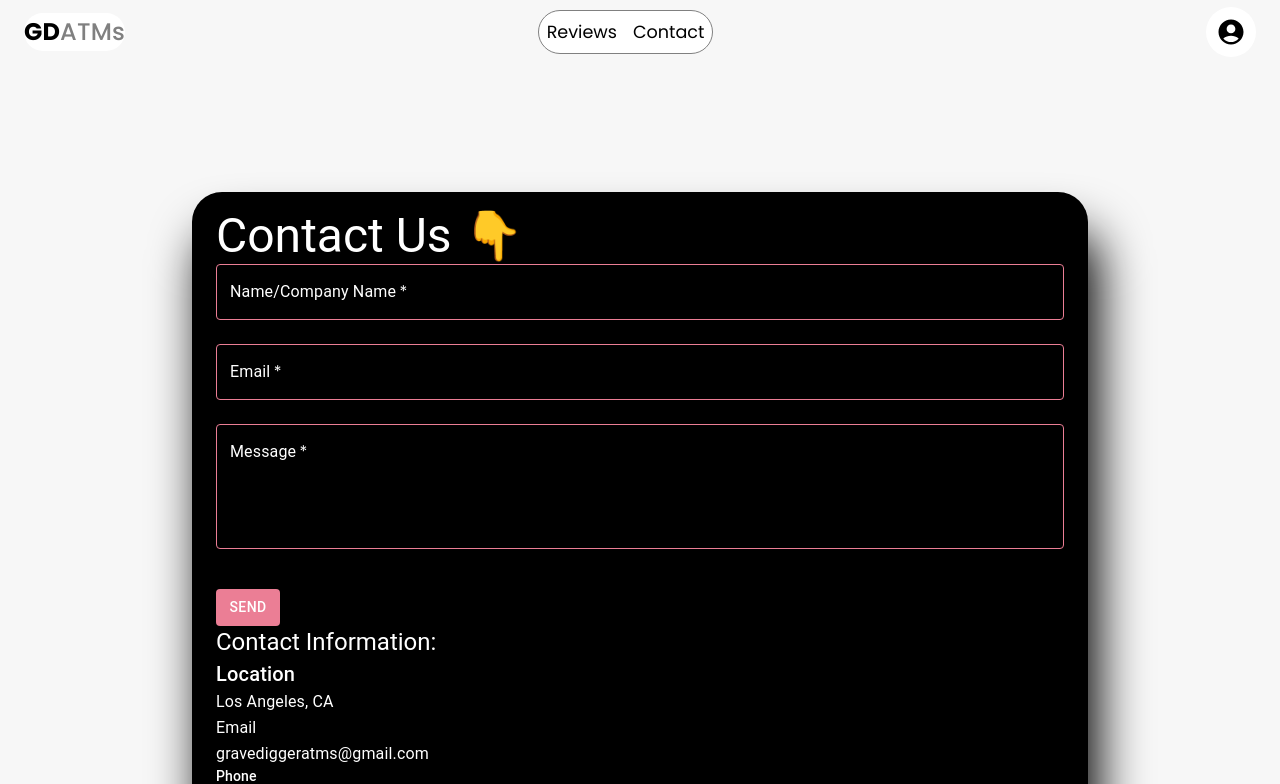
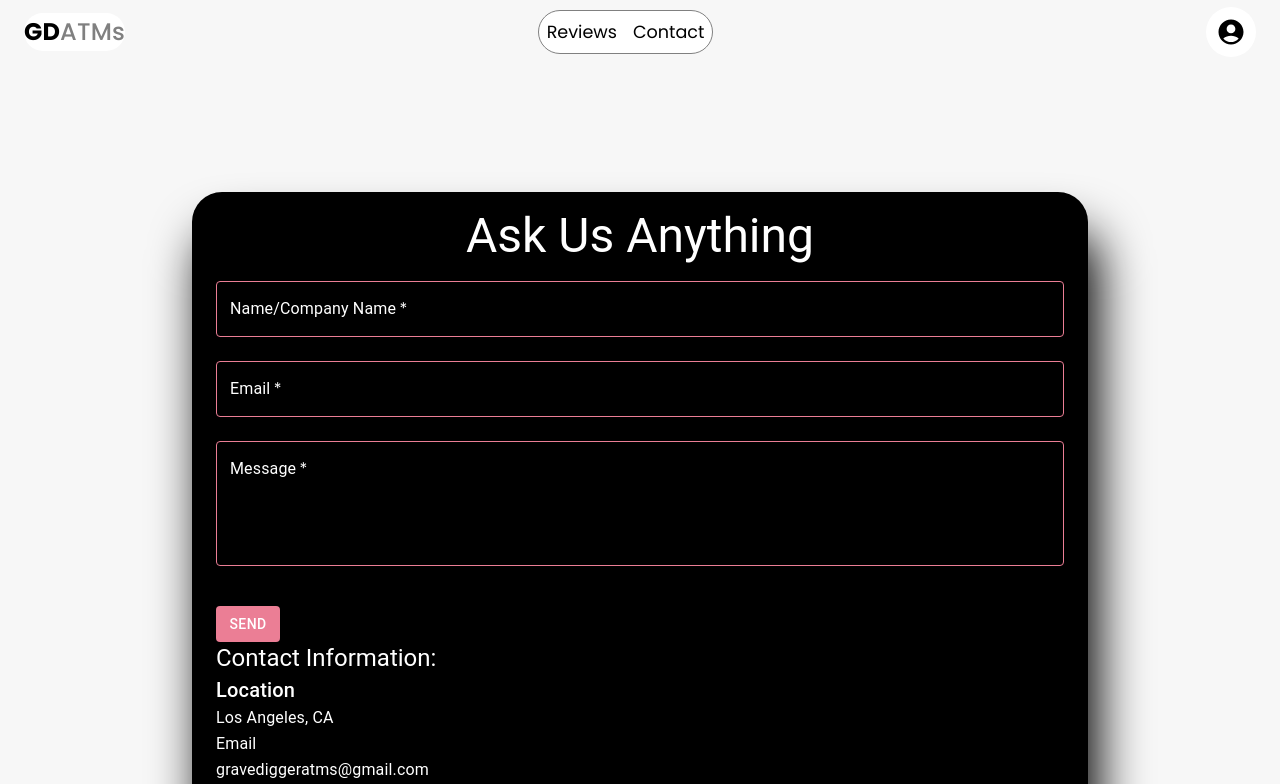
Before and after one commit to pToum21/gd-atms-v2, a React (Vite) app in the folder client/: page /contact in a window 1280 px wide. Shown: the top 784 px of the page. Built offline with nearby package versions, Linux system fonts and the light colour scheme; no server answers.

Commit message:
made styling change to text on contact

```diff
--- a/client/src/pages/Contact.jsx
+++ b/client/src/pages/Contact.jsx
@@ -31,7 +31,7 @@ function Contact() {
   return (
     <div style={{marginTop: '15%'}}>
       <Container sx={{ backgroundColor: '#000', color: '#fff', padding: '16px', borderRadius: '30px', width: '70vw', boxShadow: '10px 40px 50px rgba(0, 0, 0, 6)' }}>
-        <Typography variant="h3" className="contact-me-header">Contact Us 👇</Typography>
+        <Typography variant="h3" sx={{textAlign: 'center', fontSize: '3rem', marginBottom: '2%'}} className="contact-me-header">Ask Us Anything </Typography>
 
         <form onSubmit={handleSubmit}>
           <TextField
```
